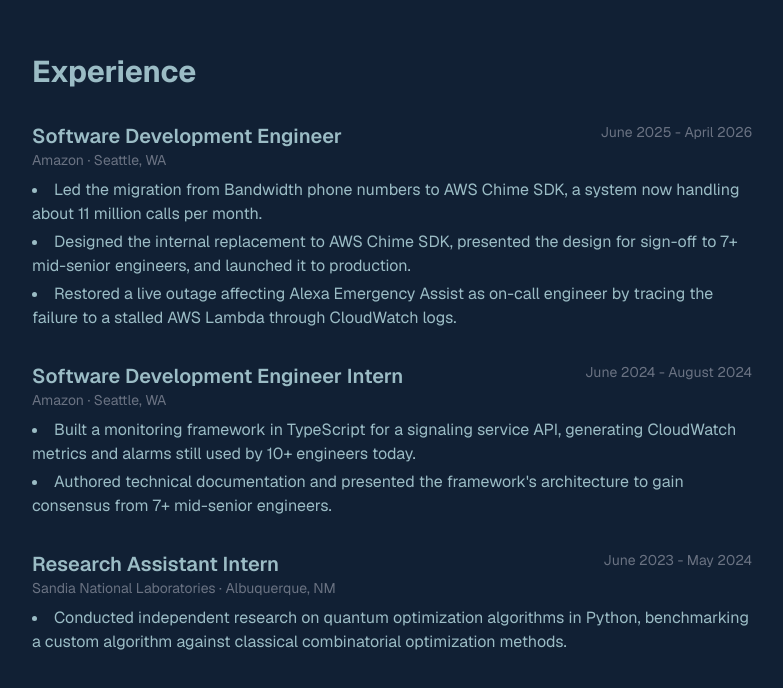
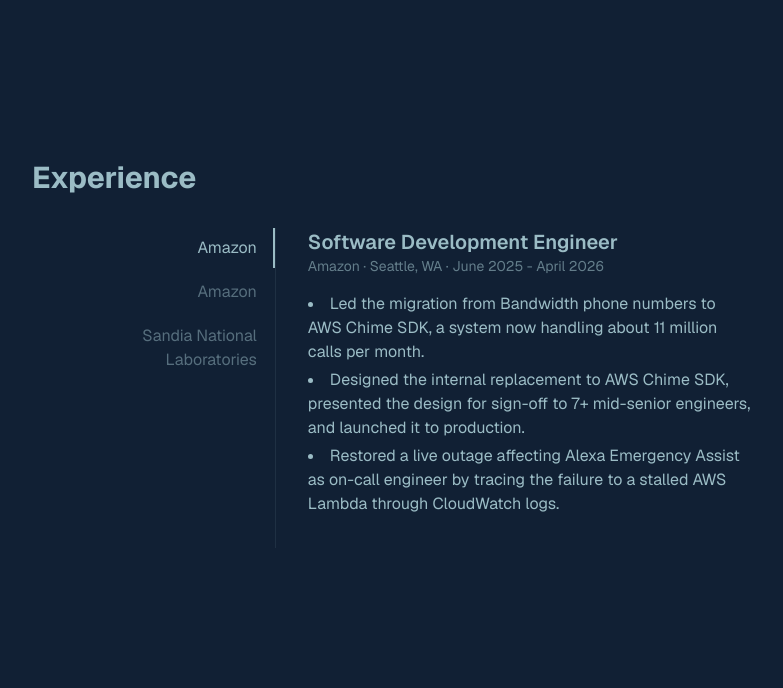
Before and after one commit to JoshuaFoate/portfolio-site, a Next.js app: page / in a window 1280 px wide. Shown: the part 1703-2391 px from the top of the page, without its empty margins (248-1031 px from the left). Built offline with nearby package versions, Linux system fonts and the light colour scheme.

Commit message:
Style experience section with clickable list of experiences

```diff
--- a/src/components/Experience.tsx
+++ b/src/components/Experience.tsx
@@ -1,3 +1,8 @@
+"use client";
+
+import { useState } from "react";
+import { motion, AnimatePresence } from "motion/react";
+
 const experience = [
   {
     title: "Software Development Engineer",
@@ -32,26 +37,50 @@
 ];
 
 export default function Experience() {
+  const [selected, setSelected] = useState(0);
+  const job = experience[selected];
+
   return (
     <section id="experience" className="min-h-screen flex flex-col justify-center px-6 max-w-3xl mx-auto">
-            <h2 className = "text-3xl font-bold mb-8">Experience</h2>
-            <div className="flex flex-col gap-8">
-                {experience.map((job) => (
-                    <div key={job.title + job.company}>
-                        <div className="flex justify-between flex-wrap gap-x-4">
+      <h2 className="text-3xl font-bold mb-8">Experience</h2>
+      <div className="flex gap-8">
+        <ul className="flex flex-col gap-1 shrink-0 border-r border-foreground/10">
+            {experience.map((item, index) => (
+                <li key={item.title + item.company}>
+                <button
+                    onClick={() => setSelected(index)}
+                    className={`w-full block text-right px-4 py-2 border-r-2 -mr-px transition-colors cursor-pointer ${
+                    index === selected
+                        ? "border-foreground text-foreground"
+                        : "border-transparent text-foreground/50 hover:text-foreground/80"
+                    }`}
+                >
+                    {item.company}
+                </button>
+                </li>
+            ))}
+        </ul>
+        <div className="flex-1 min-w-0 min-h-80">
+          <AnimatePresence mode="wait">
+            <motion.div
+              key={selected}
+              initial={{ opacity: 0, y: 8 }}
+              animate={{ opacity: 1, y: 0 }}
+              exit={{ opacity: 0, y: -8 }}
+              transition={{ duration: 0.2 }}
+            >
               <h3 className="text-xl font-semibold">{job.title}</h3>
-                            <span className="text-sm text-gray-500">{job.dates}</span>
-                        </div>
-                        <p className="text-sm text-gray-500 mb-2">
-                            {job.company} · {job.location}
+              <p className="text-sm text-foreground/60 mb-4">
+                {job.company} · {job.location} · {job.dates}
               </p>
               <ul className="list-disc list-inside space-y-1">
                 {job.bullets.map((bullet, i) => (
                   <li key={i}>{bullet}</li>
                 ))}
               </ul>
+            </motion.div>
+          </AnimatePresence>
         </div>
-                ))}
       </div>
     </section>
   );
```
Lines whose indentation alone changed are shown as unchanged.
